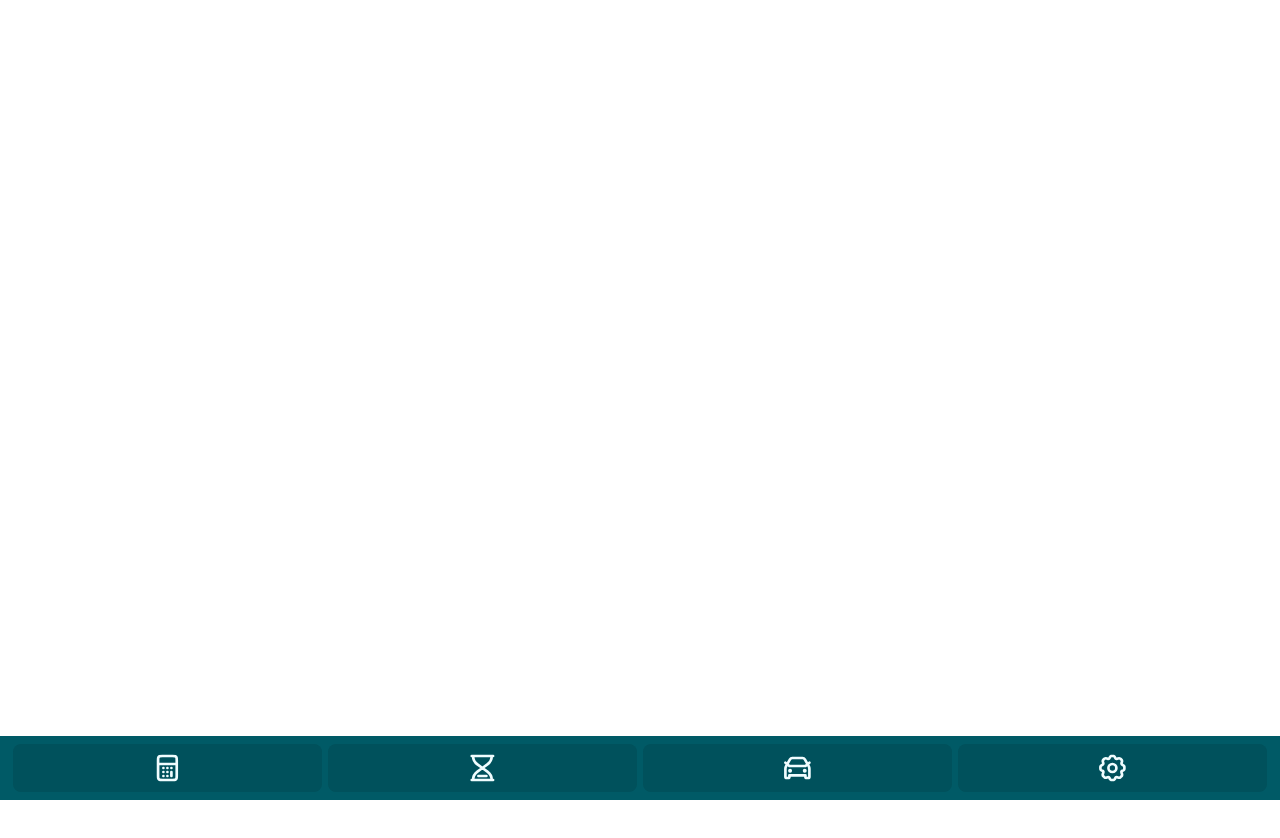
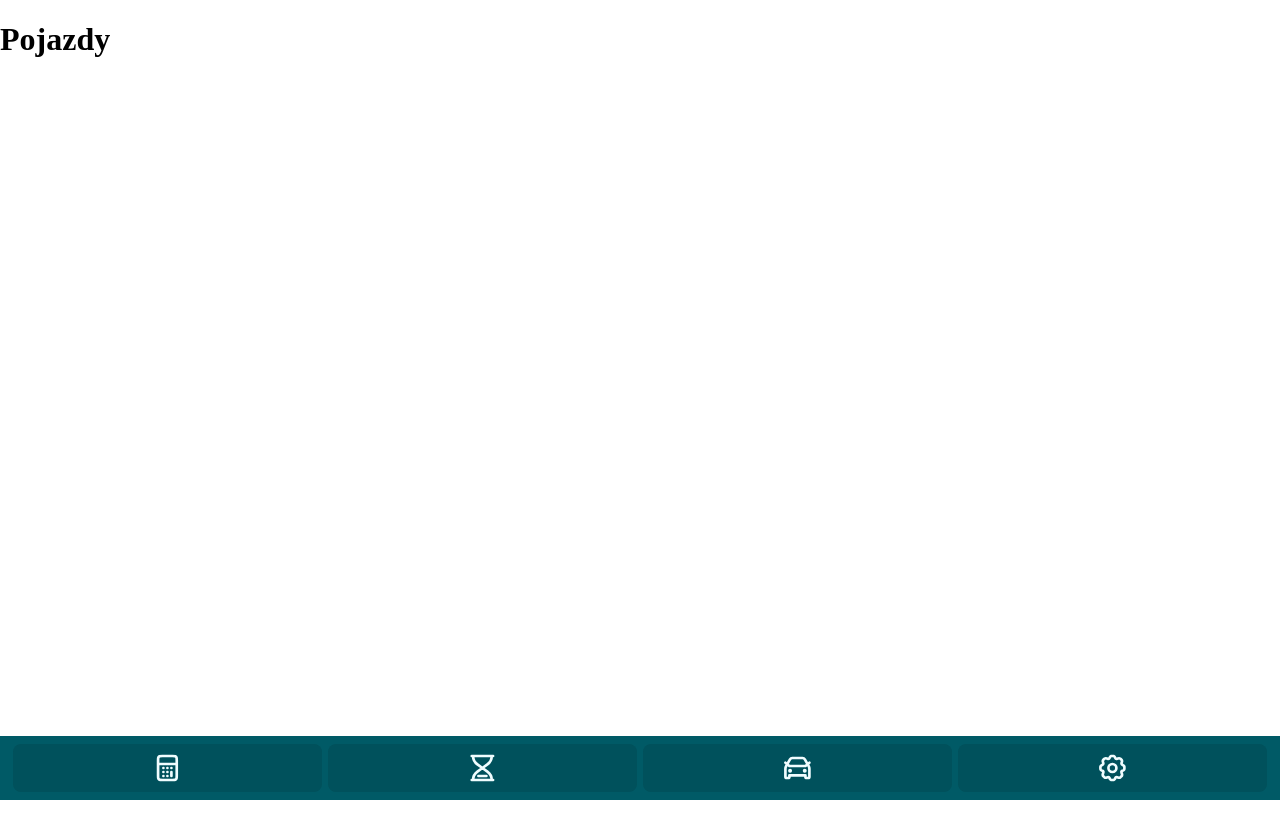
Before and after one commit to ODevX08/FuelMate, a React (Vite) app: page /vehicles in a window 1280 px wide. Before the commit this address had no page. Shown: the top 838 px of the page. Built offline with nearby package versions, Linux system fonts and the light colour scheme.

Commit message:
Correction of a typographical error

```diff
--- a/src/App.jsx
+++ b/src/App.jsx
@@ -3,7 +3,7 @@ import Navbar from "./components/Navbar";
 import { BrowserRouter, Routes, Route } from "react-router-dom";
 import CalculatorPage from "./pages/CalculatorPage";
 import HistoryPage from "./pages/HistoryPage";
-import VechiclesPage from "./pages/VechiclesPage";
+import VehiclesPage from "./pages/VehiclesPage";
 import SettingsPage from "./pages/SettingsPage";
 
 function App() {
@@ -15,7 +15,7 @@ function App() {
         <Routes>
           <Route path="/" element={<CalculatorPage/>}/>
           <Route path="/history" element={<HistoryPage/>}/>
-          <Route path="/vechicles" element={<VechiclesPage/>}/>
+          <Route path="/vehicles" element={<VehiclesPage/>}/>
           <Route path="/settings" element={<SettingsPage/>}/>
         </Routes>
       </BrowserRouter>
--- a/src/pages/VechiclesPage.jsx
+++ /dev/null
@@ -1,5 +0,0 @@
-function VechiclesPage() {
-    return <h1>Pojazdy</h1>;
-}
-
-export default VechiclesPage;
--- /dev/null
+++ b/src/pages/VehiclesPage.jsx
@@ -0,0 +1,5 @@
+function VehiclesPage() {
+    return <h1>Pojazdy</h1>;
+}
+
+export default VehiclesPage;
```
